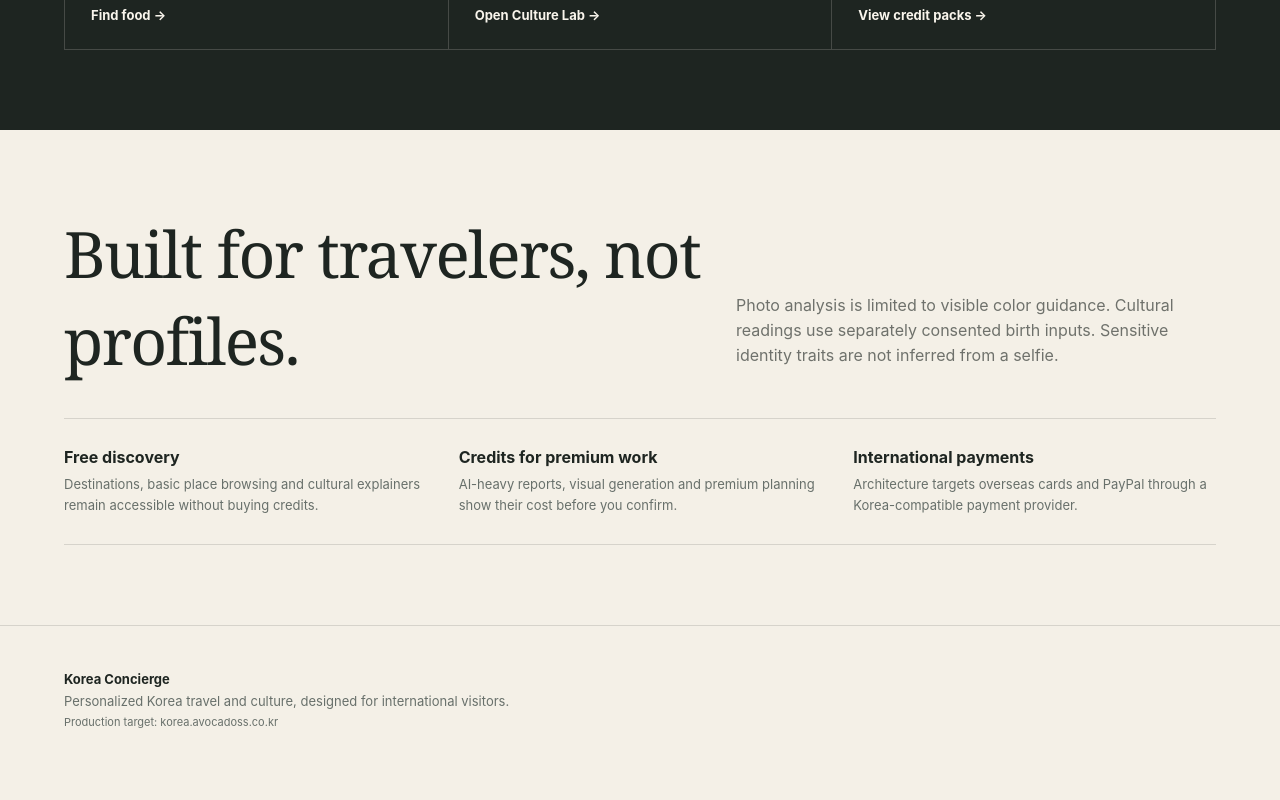
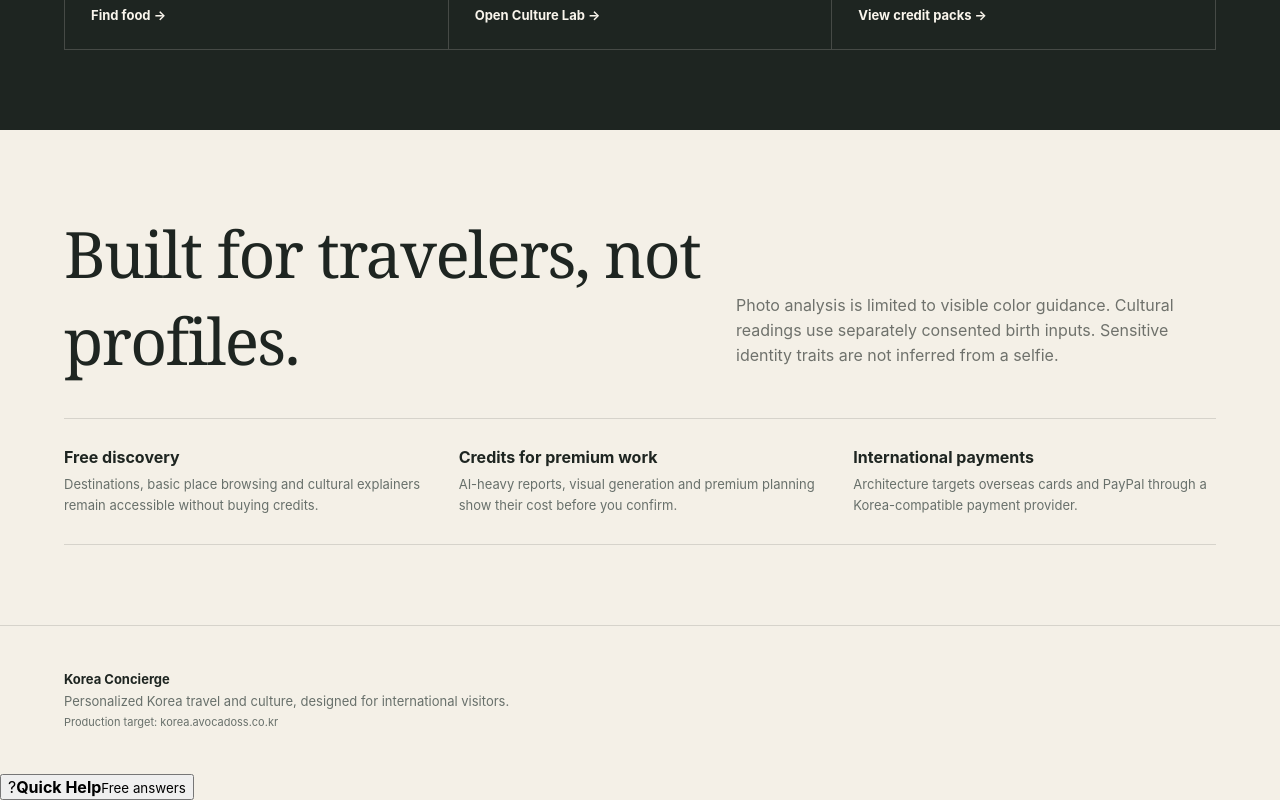
Before and after one commit to lgkangno1-svg/Kang-s-brain, a Next.js app in the folder projects/korea-avocadoss/: page / in a window 1280 px wide. Shown: the part 1494-2294 px from the top of the page. Before the commit the page ends 2268 px from the top, so only its background shows below. Built offline with nearby package versions, Linux system fonts and the light colour scheme.

Commit message:
feat: mount free quick help across the site

```diff
--- a/projects/korea-avocadoss/src/app/layout.tsx
+++ b/projects/korea-avocadoss/src/app/layout.tsx
@@ -1,5 +1,6 @@
 import type { Metadata } from 'next';
 import Link from 'next/link';
+import { QuickHelp } from '@/features/quick-help/QuickHelp';
 import './globals.css';
 
 export const metadata: Metadata = {
@@ -36,6 +37,7 @@ export default function RootLayout({ children }: Readonly<{ children: React.Reac
           <p>Personalized Korea travel and culture, designed for international visitors.</p>
           <span>Production target: korea.avocadoss.co.kr</span>
         </footer>
+        <QuickHelp />
       </body>
     </html>
   );
```
